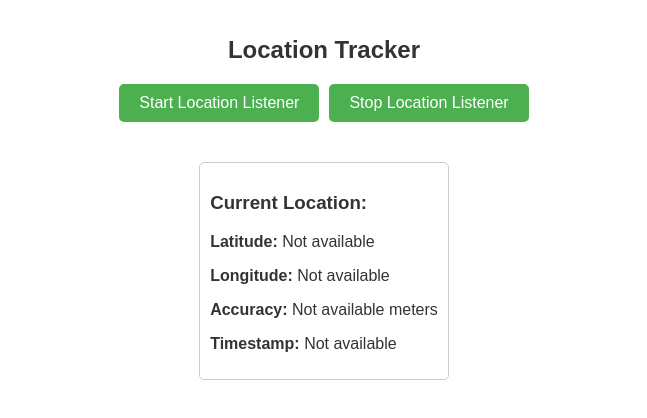
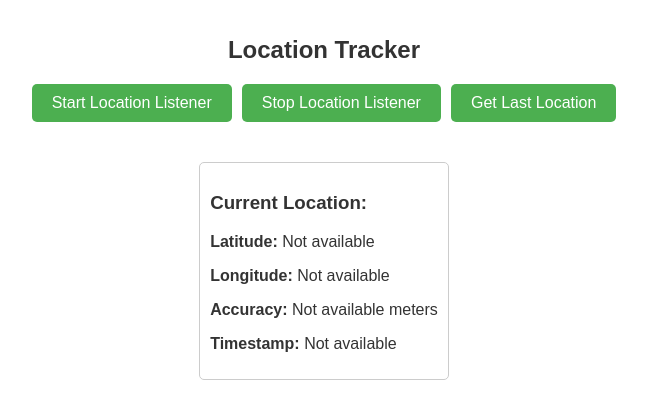
Before and after one commit to Queenzy-Ongeye/test-app, a React (Create React App) app: page / in a window 1280 px wide. Shown: the top 418 px of the page, without its empty margins (316-963 px from the left). Built offline with nearby package versions, Linux system fonts and the light colour scheme.

Commit message:
Added getLastLocation  callHandler

```diff
--- a/src/LocationTracker.js
+++ b/src/LocationTracker.js
@@ -61,6 +61,26 @@ const LocationTracker = () => {
         }
     };
 
+    const getLastLocation = () => {
+        if (window.WebViewJavascriptBridge) {
+            window.WebViewJavascriptBridge.callHandler(
+                "getLastLocation",
+                "",
+                (responseData) => {
+                    setCurrentLocation({
+                        latitude: responseData.latitude,
+                        longitude: responseData.longitude,
+                        accuracy: responseData.accuracy,
+                        timestamp: responseData.timestamp,
+                    });
+                    setStatusMessage("Last known location retrieved successfully!");
+                }
+            );
+        } else {
+            setStatusMessage("WebViewJavascriptBridge not initialized.");
+        }
+    };
+
     useEffect(() => {
         connectWebViewJavascriptBridge((bridge) => {
             registerLocationCallback(bridge);
@@ -76,6 +96,9 @@ const LocationTracker = () => {
                 </button>
                 <button style={styles.button} onClick={stopLocationListener}>
                     Stop Location Listener
+                </button>
+                <button style={styles.button} onClick={getLastLocation}>
+                    Get Last Location
                 </button>
             </div>
             {statusMessage && <p style={styles.status}>{statusMessage}</p>}
```
